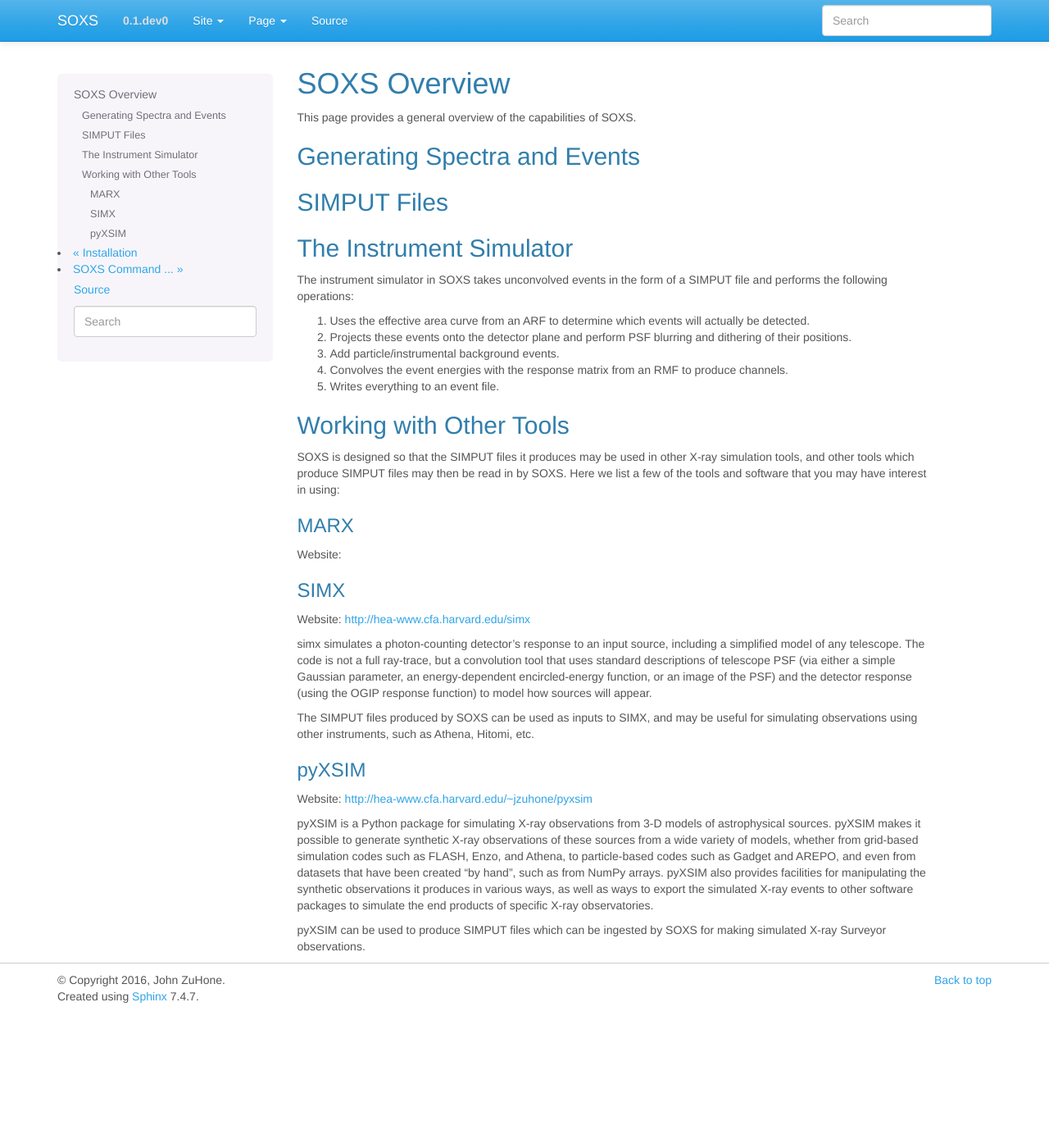
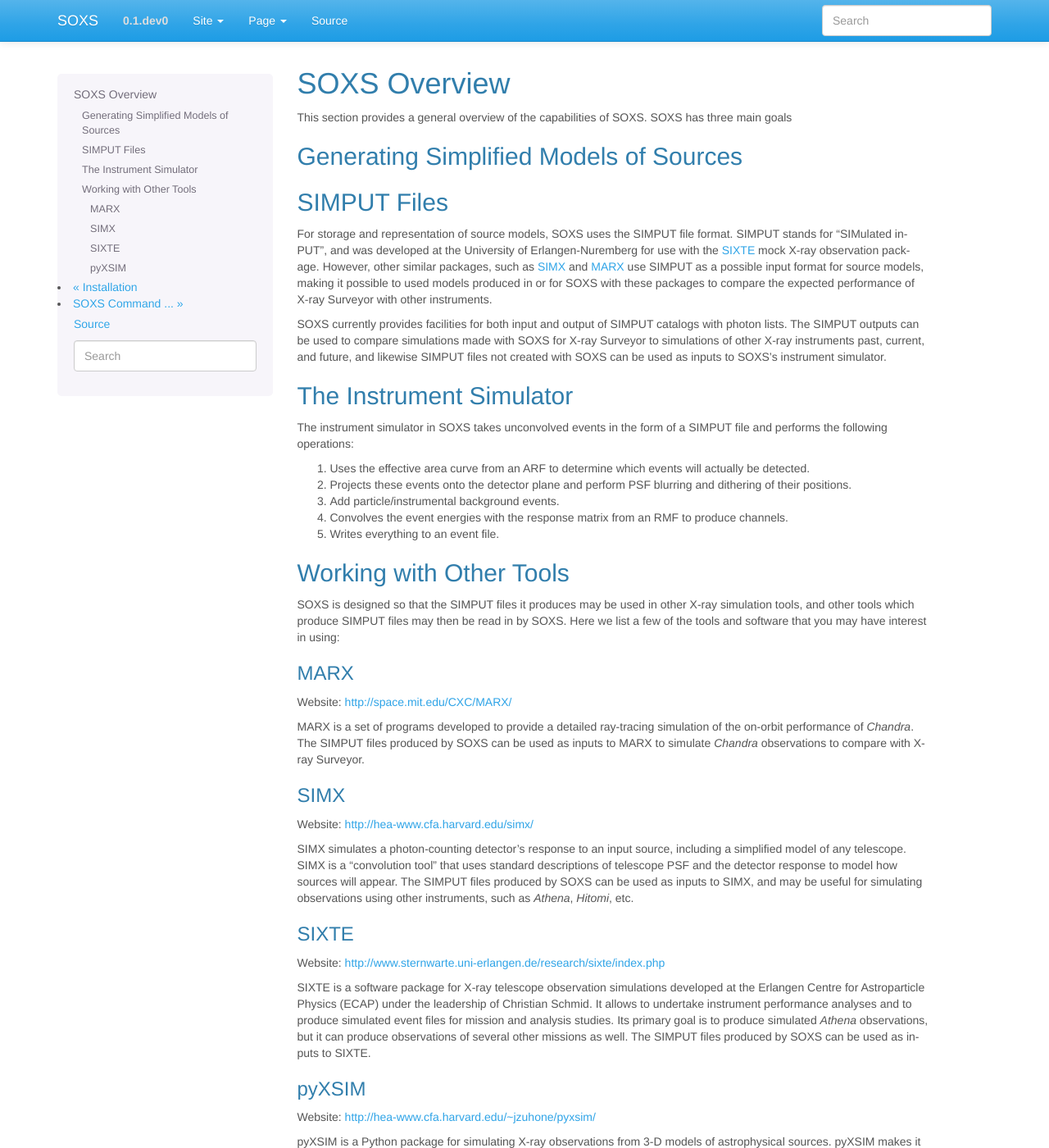
Before and after one commit to lynx-x-ray-observatory/soxs, a Sphinx documentation site: the page built from doc/source/overview.rst, in a window 1280 px wide and 1400 px high. Shown: the whole window at 82% size. Built offline with Sphinx 7.4.7, drawn with Linux system fonts in a browser that asks for light colours; some of the changed text lies outside the part shown.

```diff
--- a/doc/source/overview.rst
+++ b/doc/source/overview.rst
@@ -3,13 +3,29 @@
 SOXS Overview
 =============
 
-This page provides a general overview of the capabilities of SOXS.
+This section provides a general overview of the capabilities of SOXS. SOXS has
+three main goals
 
-Generating Spectra and Events
------------------------------
+Generating Simplified Models of Sources
+---------------------------------------
 
 SIMPUT Files
 ------------
+
+For storage and representation of source models, SOXS uses the SIMPUT file format. SIMPUT
+stands for "SIMulated inPUT", and was developed at the University of Erlangen-Nuremberg
+for use with the `SIXTE <http://www.sternwarte.uni-erlangen.de/research/sixte/index.php>`_
+mock X-ray observation package. However, other similar packages, such as
+`SIMX <http://hea-www.cfa.harvard.edu/simx/>`_ and `MARX <http://space.mit.edu/CXC/MARX/>`_
+use SIMPUT as a possible input format for source models, making it possible to used models
+produced in or for SOXS with these packages to compare the expected performance of X-ray
+Surveyor with other instruments.
+
+SOXS currently provides facilities for both input and output of SIMPUT catalogs with
+photon lists. The SIMPUT outputs can be used to compare simulations made with SOXS for
+X-ray Surveyor to simulations of other X-ray instruments past, current, and future, and
+likewise SIMPUT files not created with SOXS can be used as inputs to SOXS's instrument
+simulator.
 
 The Instrument Simulator
 ------------------------
@@ -37,35 +53,45 @@ in using:
 MARX
 ++++
 
-Website:
+Website: http://space.mit.edu/CXC/MARX/
+
+MARX is a set of programs developed to provide a detailed ray-tracing simulation of the
+on-orbit performance of *Chandra*. The SIMPUT files produced by SOXS can be used as inputs
+to MARX to simulate *Chandra* observations to compare with X-ray Surveyor.
 
 SIMX
 ++++
 
-Website: http://hea-www.cfa.harvard.edu/simx
+Website: http://hea-www.cfa.harvard.edu/simx/
 
-simx simulates a photon-counting detector's response to an input source, including
-a simplified model of any telescope. The code is not a full ray-trace, but a convolution
-tool that uses standard descriptions of telescope PSF (via either a simple Gaussian
-parameter, an energy-dependent encircled-energy function, or an image of the PSF) and
-the detector response (using the OGIP response function) to model how sources will appear.
+SIMX simulates a photon-counting detector's response to an input source, including
+a simplified model of any telescope. SIMX is a "convolution tool" that uses standard
+descriptions of telescope PSF and the detector response to model how sources will
+appear. The SIMPUT files produced by SOXS can be used as inputs to SIMX, and may be
+useful for simulating observations using other instruments, such as *Athena*, *Hitomi*,
+etc.
 
-The SIMPUT files produced by SOXS can be used as inputs to SIMX, and may be useful for
-simulating observations using other instruments, such as Athena, Hitomi, etc.
+SIXTE
++++++
+
+Website: http://www.sternwarte.uni-erlangen.de/research/sixte/index.php
+
+SIXTE is a software package for X-ray telescope observation simulations developed
+at the Erlangen Centre for Astroparticle Physics (ECAP) under the leadership of Christian
+Schmid. It allows to undertake instrument performance analyses and to produce simulated
+event files for mission and analysis studies. Its primary goal is to produce simulated
+*Athena* observations, but it can produce observations of several other missions as
+well. The SIMPUT files produced by SOXS can be used as inputs to SIXTE.
 
 pyXSIM
 ++++++
 
-Website: http://hea-www.cfa.harvard.edu/~jzuhone/pyxsim
+Website: http://hea-www.cfa.harvard.edu/~jzuhone/pyxsim/
 
 pyXSIM is a Python package for simulating X-ray observations from 3-D models of
 astrophysical sources. pyXSIM makes it possible to generate synthetic X-ray
 observations of these sources from a wide variety of models, whether from grid-based
 simulation codes such as FLASH, Enzo, and Athena, to particle-based codes such as
 Gadget and AREPO, and even from datasets that have been created “by hand”, such as from
-NumPy arrays. pyXSIM also provides facilities for manipulating the synthetic observations
-it produces in various ways, as well as ways to export the simulated X-ray events to other
-software packages to simulate the end products of specific X-ray observatories.
-
-pyXSIM can be used to produce SIMPUT files which can be ingested by SOXS for making
-simulated X-ray Surveyor observations.
+NumPy arrays. pyXSIM can be used to produce SIMPUT files which can be ingested by
+SOXS for making simulated X-ray Surveyor observations.
```
Also changed, not shown: doc/source/index.rst (+15 -1 lines).
